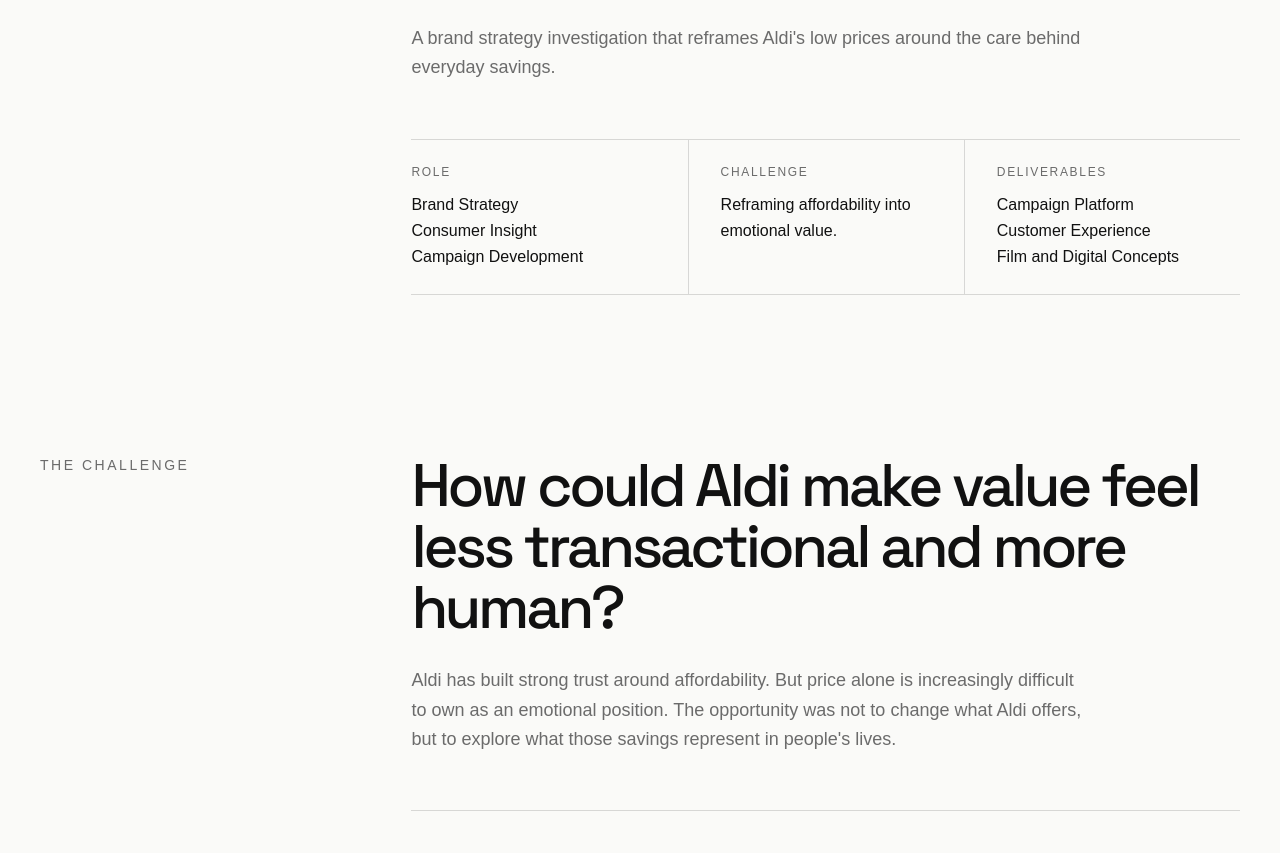
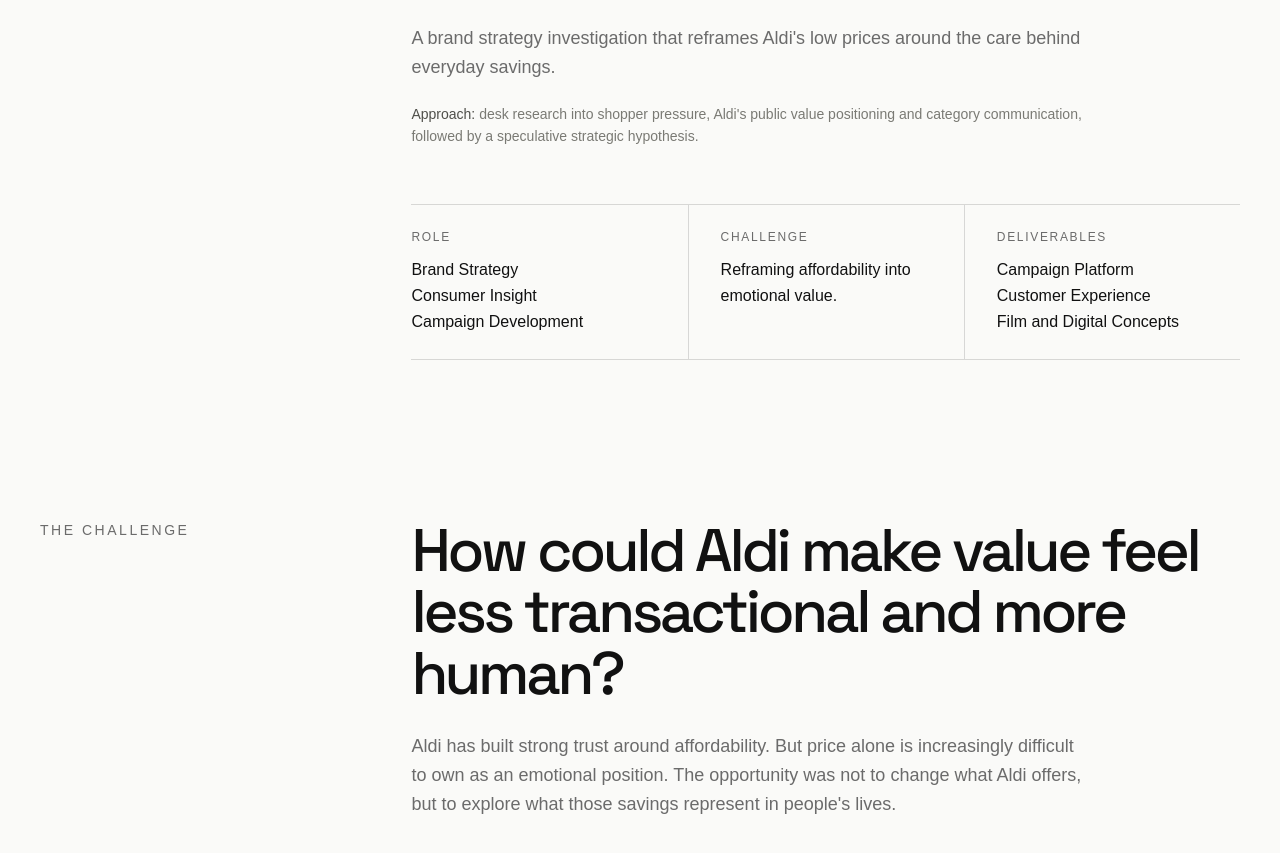
Before and after one commit to AmV300/adhvaid-portfolio, a Next.js app: page /work/aldi in a window 1280 px wide. Shown: the part 979-1832 px from the top of the page. Built offline with nearby package versions, Linux system fonts and the light colour scheme; a web font is replaced by a local one.

Commit message:
Clarify the Aldi case-study approach

```diff
--- a/app/work/aldi/page.tsx
+++ b/app/work/aldi/page.tsx
@@ -65,6 +65,13 @@
             <p className="mt-7 max-w-2xl text-lg leading-relaxed text-[#6B6B6B]">
               A brand strategy investigation that reframes Aldi&apos;s low
               prices around the care behind everyday savings.
+            </p>
+
+            <p className="mt-5 max-w-2xl text-sm leading-relaxed text-[#7A7A74]">
+              <span className="font-medium text-[#4F4F4A]">Approach:</span>{" "}
+              desk research into shopper pressure, Aldi&apos;s public value
+              positioning and category communication, followed by a
+              speculative strategic hypothesis.
             </p>
 
             <dl className="mt-14 grid border-y border-[#111111]/15 md:grid-cols-3">
```
